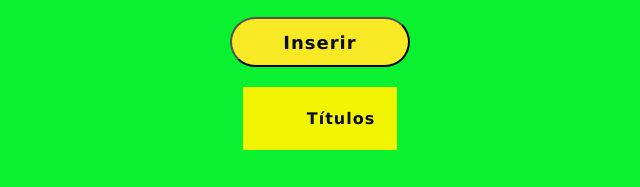
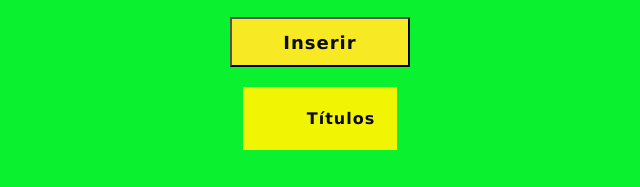
Before and after one commit to leonardoferreira05/trabalho1, a plain HTML site: page index.html in a window 1280 px wide. Shown: the part 221-408 px from the top of the page, 320-960 px from the left. Drawn offline with Linux system fonts and the light colour scheme.

Commit message:
commit inicial

```diff
--- a/estilo.css
+++ b/estilo.css
@@ -41,7 +41,6 @@ button {
     width: 180px;
     height: 50px;
     font-size: 18px;
-    border-radius: 80px;
     font-weight: 700;
     cursor: pointer;
 }
```
